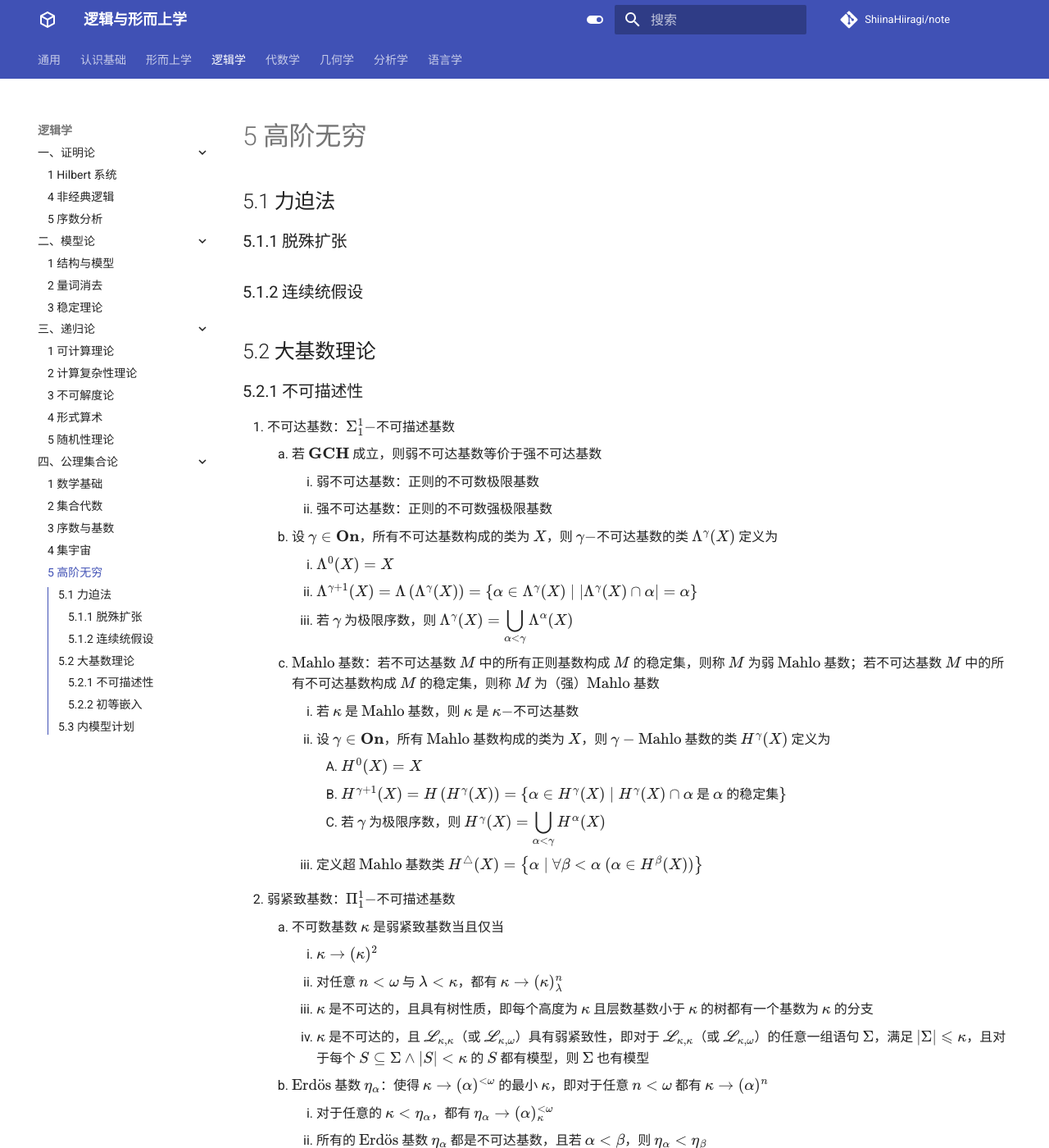
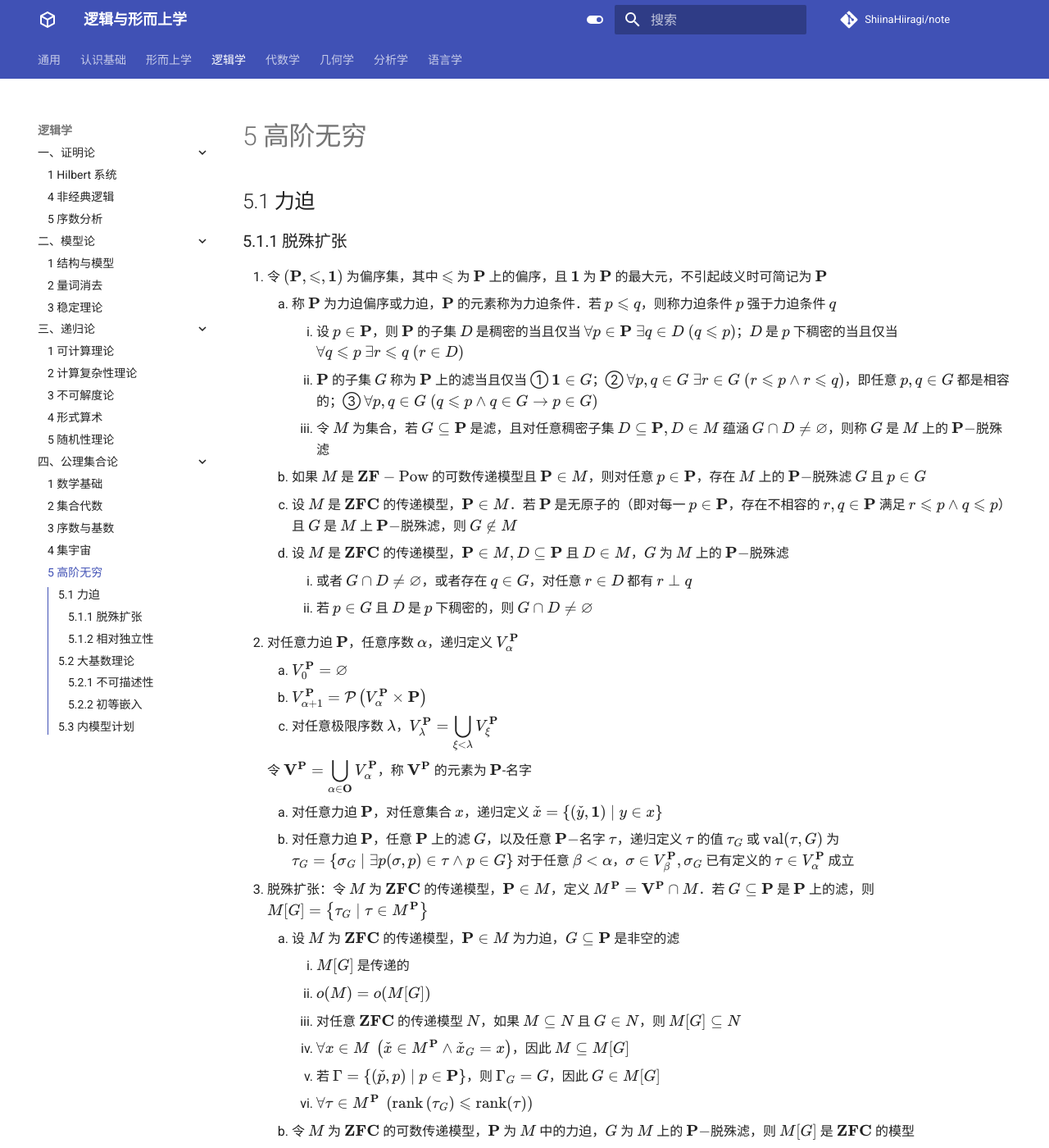
Before and after one commit to ShiinaHiiragi/note, an MkDocs documentation site: the page built from docs/logic/set/card.md, in a window 1280 px wide and 1400 px high. Shown: the whole window at 82% size. Built offline with MkDocs 1.6.1 and Material for MkDocs 9.7.7, drawn with Linux system fonts in a browser that asks for light colours; comment, search, counter and statistics services are not loaded; some of the changed text lies outside the part shown.

Commit message:
half forcing

```diff
--- a/docs/logic/set/card.md
+++ b/docs/logic/set/card.md
@@ -1,9 +1,46 @@
 # 5 高阶无穷
 
-## 5.1 力迫法
+## 5.1 力迫
 ### 5.1.1 脱殊扩张
+1. 令 $(\mathbf{P}, \leqslant, \mathbf{1})$ 为偏序集，其中 $\leqslant$ 为 $\mathbf{P}$ 上的偏序，且 $\mathbf{1}$ 为 $\mathbf{P}$ 的最大元，不引起歧义时可简记为 $\mathbf{P}$
+    1. 称 $\mathbf{P}$ 为力迫偏序或力迫，$\mathbf{P}$ 的元素称为力迫条件．若 $p \leqslant q$，则称力迫条件 $p$ 强于力迫条件 $q$
+        1. 设 $p \in \mathbf{P}$，则 $\mathbf{P}$ 的子集 $D$ 是稠密的当且仅当 $\forall p \in \mathbf{P} \ \exists q \in D \ (q \leqslant p)$；$D$ 是 $p$ 下稠密的当且仅当 $\forall q \leqslant p \ \exists r \leqslant q \ (r \in D)$
+        2. $\mathbf{P}$ 的子集 $G$ 称为 $\mathbf{P}$ 上的滤当且仅当 ① $\mathbf{1} \in G$；② $\forall p, q \in G \ \exists r \in G \ (r \leqslant p \wedge r \leqslant q)$，即任意 $p, q \in G$ 都是相容的；③ $\forall p, q \in G \ (q \leqslant p \wedge q \in G \rightarrow p \in G)$
+        3. 令 $M$ 为集合，若 $G \subseteq \mathbf{P}$ 是滤，且对任意稠密子集 $D \subseteq \mathbf{P}, D \in M$ 蕴涵 $G \cap D \neq \varnothing$，则称 $G$ 是 $M$ 上的 $\mathbf{P}-$脱殊滤
+    2. 如果 $M$ 是 $\mathbf{ZF} - \mathrm{Pow}$ 的可数传递模型且 $\mathbf{P} \in M$，则对任意 $p \in \mathbf{P}$，存在 $M$ 上的 $\mathbf{P}-$脱殊滤 $G$ 且 $p \in G$
+    3. 设 $M$ 是 $\mathbf{ZFC}$ 的传递模型，$\mathbf{P} \in M$．若 $\mathbf{P}$ 是无原子的（即对每一 $p \in \mathbf{P}$，存在不相容的 $r, q \in \mathbf{P}$ 满足 $r \leqslant p \wedge q \leqslant p$）且 $G$ 是 $M$ 上 $\mathbf{P}-$脱殊滤，则 $G \notin M$
+    4. 设 $M$ 是 $\mathbf{ZFC}$ 的传递模型，$\mathbf{P} \in M, D \subseteq \mathbf{P}$ 且 $D \in M$，$G$ 为 $M$ 上的 $\mathbf{P}-$脱殊滤
+        1. 或者 $G \cap D \neq \varnothing$，或者存在 $q \in G$，对任意 $r \in D$ 都有 $r \perp q$
+        2. 若 $p \in G$ 且 $D$ 是 $p$ 下稠密的，则 $G \cap D \neq \varnothing$
+2. 对任意力迫 $\mathbf{P}$，任意序数 $\alpha$，递归定义 $V_{\alpha}^{\mathbf{P}}$
+    1. $V_{0}^{\mathbf{P}}=\varnothing$
+    2. $V_{\alpha+1}^{\mathbf{P}}=\mathcal{P}\left(V_{\alpha}^{\mathbf{P}} \times \mathbf{P}\right)$
+    3. 对任意极限序数 $\lambda$，$V_{\lambda}^{\mathbf{P}}={\displaystyle \bigcup_{\xi<\lambda} V_{\xi}^{\mathbf{P}}}$
 
-### 5.1.2 连续统假设
+    令 $\mathbf{V}^{\mathbf{P}}={\displaystyle \bigcup_{\alpha \in \mathbf{O}} V_{\alpha}^{\mathbf{P}}}$，称 $\mathbf{V}^{\mathbf{P}}$ 的元素为 $\mathbf{P}$-名字
+
+    4. 对任意力迫 $\mathbf{P}$，对任意集合 $x$，递归定义 $\check{x}=\{(\check{y}, \mathbf{1}) \mid y \in x\}$
+    5. 对任意力迫 $\mathbf{P}$，任意 $\mathbf{P}$ 上的滤 $G$，以及任意 $\mathbf{P}-$名字 $\tau$，递归定义 $\tau$ 的值 $\tau_{G}$ 或 $\operatorname{val}(\tau, G)$ 为 $\tau_{G}=\left\{\sigma_{G} \mid \exists p(\sigma, p) \in \tau \wedge p \in G\right\}$ 对于任意 $\beta<\alpha$，$\sigma \in V_{\beta}^{\mathbf{P}}, \sigma_{G}$ 已有定义的 $\tau \in V_{\alpha}^{\mathbf{P}}$ 成立
+
+3. 脱殊扩张：令 $M$ 为 $\mathbf{ZFC}$ 的传递模型，$\mathbf{P} \in M$，定义 $M^{\mathbf{P}}=\mathbf{V}^{\mathbf{P}} \cap M$．若 $G \subseteq \mathbf{P}$ 是 $\mathbf{P}$ 上的滤，则 $M[G]=\left\{\tau_{G} \mid \tau \in M^{\mathbf{P}}\right\}$
+    1. 设 $M$ 为 $\mathbf{ZFC}$ 的传递模型，$\mathbf{P} \in M$ 为力迫，$G \subseteq \mathbf{P}$ 是非空的滤
+        1. $M[G]$ 是传递的
+        2. $o(M)=o(M[G])$
+        3. 对任意 $\mathbf{ZFC}$ 的传递模型 $N$，如果 $M \subseteq N$ 且 $G \in N$，则 $M[G] \subseteq N$
+        4. $\forall x \in M \ \left(\check{x} \in M^{\mathbf{P}} \wedge \check{x}_{G}=x\right)$，因此 $M \subseteq M[G]$
+        5. 若 $\Gamma=\{(\check{p}, p) \mid p \in \mathbf{P}\}$，则 $\Gamma_{G}=G$，因此 $G \in M[G]$
+        6. $\forall \tau \in M^{\mathbf{P}} \ \left(\operatorname{rank}\left(\tau_{G}\right) \leqslant \operatorname{rank}(\tau)\right)$
+    2. 令 $M$ 为 $\mathbf{ZFC}$ 的可数传递模型，$\mathbf{P}$ 为 $M$ 中的力迫，$G$ 为 $M$ 上的 $\mathbf{P}-$脱殊滤，则 $M[G]$ 是 $\mathbf{ZFC}$ 的模型
+        1. 令 $M$ 为 $\mathbf{ZFC}$ 的任意可数传递模型，$\mathbf{P} \in M$ 为偏序集，$G$ 为 $\mathbf{P}$ 中 $M-$脱殊滤，则存在 $\mathbf{ZFC}$ 的可数传递模型 $M[G]$，有 $M \subseteq M[G], G \in M[G]$ 且 $o(M)=o(M[G])$，同时，$M[G]$ 是满足以上条件的模型中最小的
+        2. $\operatorname{Con}(\mathbf{ZF}) \rightarrow \operatorname{Con}(\mathbf{ZF}+\mathbf{V}\neq\mathbf{L})$
+
+4. 力迫
+
+### 5.1.2 相对独立性
+1. 若对任意 $\mathbf{ZFC}$ 的有穷子集 $S$，总存在其另一有穷子集 $T$，使得 $T$ 的任何可数传递模型 $M$ 都可扩展为 $S+\sigma$ 的可数传递模型 $N$
+    1. $\mathbf{ZFC}+\sigma \vdash \tau_{\mathbf{N}} \to \mathbf{ZFC} \vdash \tau_{\mathbf{N}}$
+    2. $\mathbf{ZFC}$ 一致蕴涵 $\mathbf{ZFC}+\sigma$ 一致
+2. ...
 
 ## 5.2 大基数理论
 ### 5.2.1 不可描述性
```
Also changed, not shown: docs/logic/rec/arith.md (+3 -3 lines), docs/logic/set/ord.md (+1 -1 lines), docs/logic/set/univ.md (+6 -6 lines).
